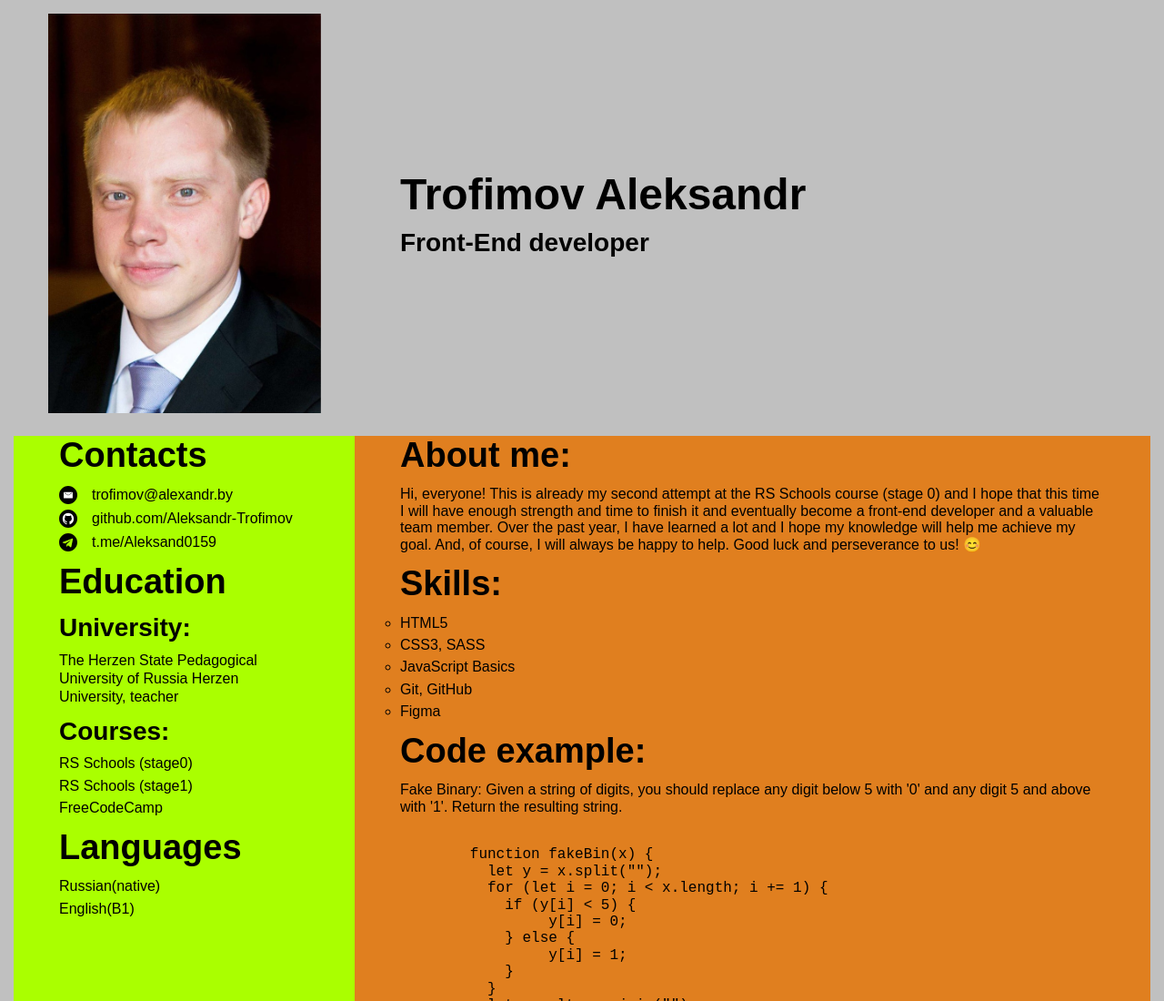
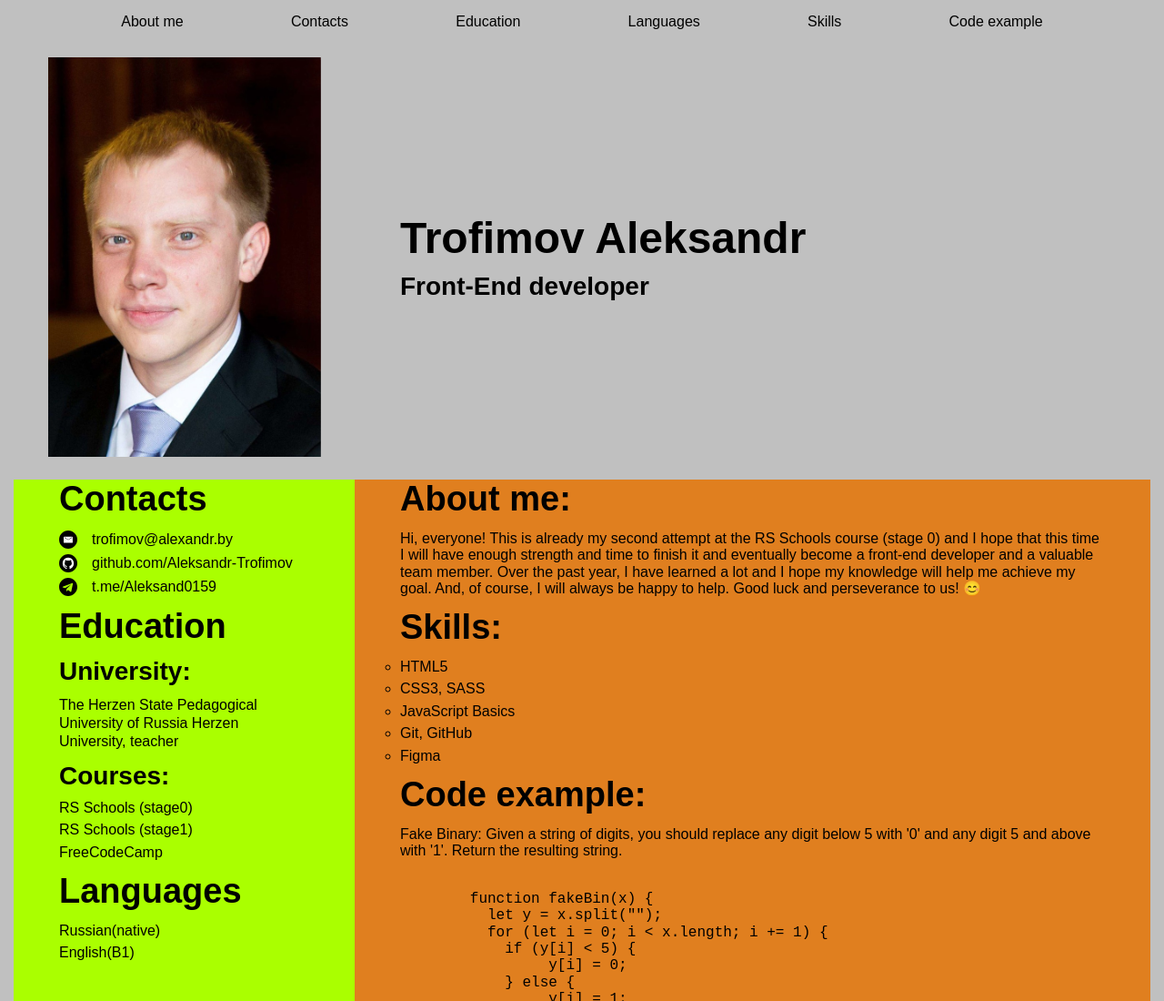
Before and after one commit to Aleksandr-Trofimov/rsschool-cv, a plain HTML site: page index.html in a window 1280 px wide. Shown: the top 1100 px of the page at 91% size. Drawn offline with Linux system fonts and the light colour scheme; a web font is replaced by a local one.

Commit message:
feat: add navigation

```diff
--- a/css/default.css
+++ b/css/default.css
@@ -5,6 +5,7 @@ html {
 	/* Чтобы убрать горизонтальную прокрутку из-за блока навигации */
 	position: relative;
 	overflow-x: hidden;
+	scroll-behavior: smooth;
 }
 
 *,
--- a/css/header.css
+++ b/css/header.css
@@ -1,3 +1,18 @@
+.navigation {
+	margin-bottom: 30px;
+}
+
+.navigation__container {
+	padding: 0;
+	min-width: 100%;
+}
+
+.navigation__list {
+	display: flex;
+	align-items: center;
+	justify-content: space-evenly;
+}
+
 .header__wrapper {
 	display: flex;
 	align-items: center;
--- a/index.html
+++ b/index.html
@@ -9,6 +9,30 @@
 	<body>
 		<div class="container">
 			<header>
+				<nav class="navigation">
+					<div class="container navigation__container">
+						<ul class="navigation__list">
+							<li class="navigation__item">
+								<a href="#about" class="navigation__button navigation__button-about">About me</a>
+							</li>
+							<li class="navigation__item">
+								<a href="#contacts" class="navigation__button navigation__button-contacts">Contacts</a>
+							</li>
+							<li class="navigation__item">
+								<a href="#education" class="navigation__button navigation__button-education">Education</a>
+							</li>
+							<li class="navigation__item">
+								<a href="#languages" class="navigation__button navigation__button-languages">Languages</a>
+							</li>
+							<li class="navigation__item">
+								<a href="#skills" class="navigation__button navigation__button-skills">Skills</a>
+							</li>
+							<li class="navigation__item">
+								<a href="#example" class="navigation__button navigation__button-example">Code example</a>
+							</li>
+						</ul>
+					</div>
+				</nav>
 				<div class="header__wrapper">
 					<div class="header__picture-wrapper">
 						<img src="image/Foto_for_cv.jpg" alt="My photo" class="header__picture" />
@@ -22,7 +46,7 @@
 			<main>
 				<div class="main__wrapper">
 					<div class="left-column">
-						<section class="contacts">
+						<section id="contacts">
 							<h2 class="contacts__title section__title">Contacts</h2>
 							<ul class="contacts__list section__list">
 								<li class="contacts__item">
@@ -38,7 +62,7 @@
 								</li>
 							</ul>
 						</section>
-						<section class="education">
+						<section id="education">
 							<h2 class="education__title section__title">Education</h2>
 							<h3 class="education__subtitle subtitle">University:</h3>
 							<p class="education__main">The Herzen State Pedagogical University of Russia Herzen University, teacher</p>
@@ -57,7 +81,7 @@
 								</li>
 							</ul>
 						</section>
-						<section class="languages">
+						<section id="languages">
 							<h2 class="languages__title section__title">Languages</h2>
 							<ul class="languages__list section__list">
 								<li><p class="languages__list-item">Russian(native)</p></li>
@@ -66,7 +90,7 @@
 						</section>
 					</div>
 					<div class="right-column">
-						<section class="about">
+						<section id="about">
 							<h2 class="about__title section__title">About me:</h2>
 							<p class="about__description">
 								Hi, everyone! This is already my second attempt at the RS Schools course (stage 0) and I hope that this time I will have enough
@@ -75,7 +99,7 @@
 								perseverance to us! &#128522;
 							</p>
 						</section>
-						<section class="skills">
+						<section id="skills">
 							<h2 class="skills__title section__title">Skills:</h2>
 							<ul class="skills__list section__list">
 								<li><p>HTML5</p></li>
@@ -85,7 +109,7 @@
 								<li><p>Figma</p></li>
 							</ul>
 						</section>
-						<section class="example">
+						<section id="example">
 							<h2 class="example__title section__title">Code example:</h2>
 							<p class="example__description">
 								Fake Binary: Given a string of digits, you should replace any digit below 5 with '0' and any digit 5 and above with '1'. Return the
```
